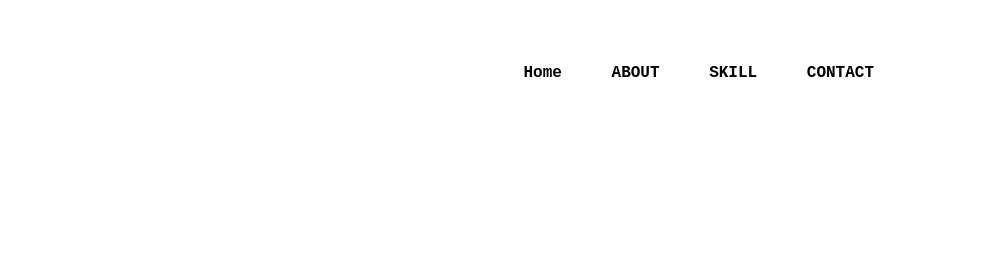
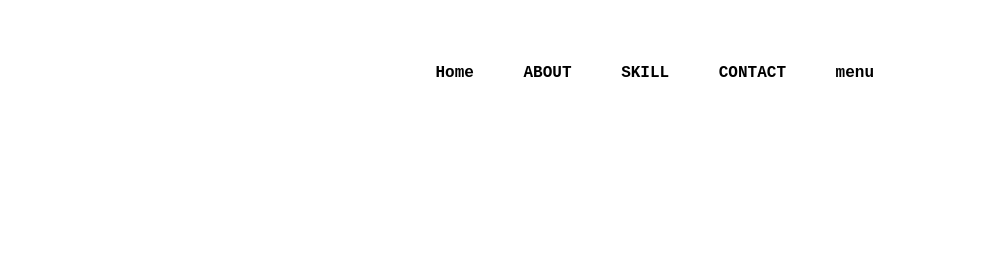
Before and after one commit to Kevinantny/portfolio, a plain HTML site: page index.html in a window 1280 px wide. Shown: the top 280 px of the page, 294-1280 px from the left. Drawn offline with Linux system fonts and the light colour scheme.

Commit message:
portfolio v.2

```diff
--- a/index.html
+++ b/index.html
@@ -29,6 +29,7 @@
           <li class="list"><a class="link" href="#about"> ABOUT</a></li>
           <li class="list"><a class="link" href="#skill"> SKILL</a></li>
           <li class="list"><a class="link" href="#contact"> CONTACT</a></li>
+          <li class="list"><a class="link" href="#"> menu</a></li>
         </ul>
       </nav>
       <section id="home">
```
